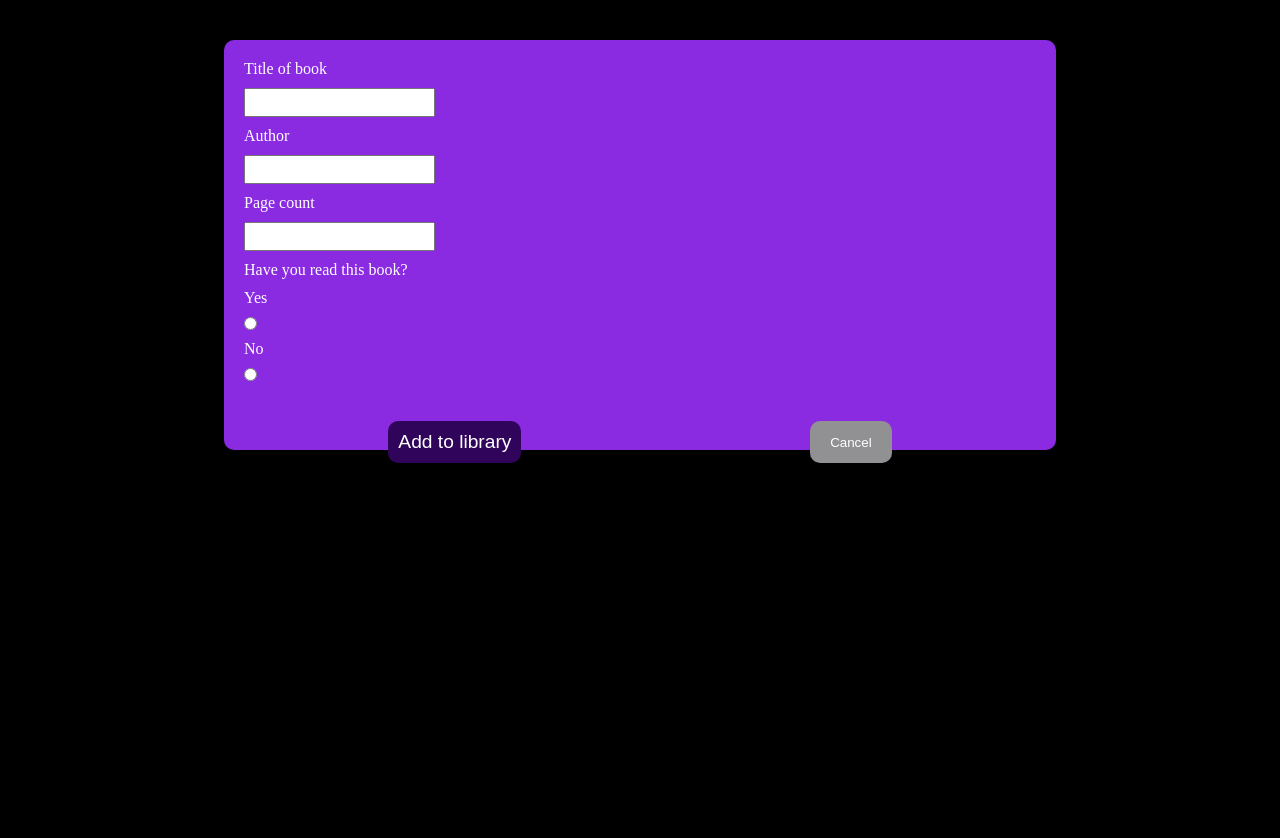
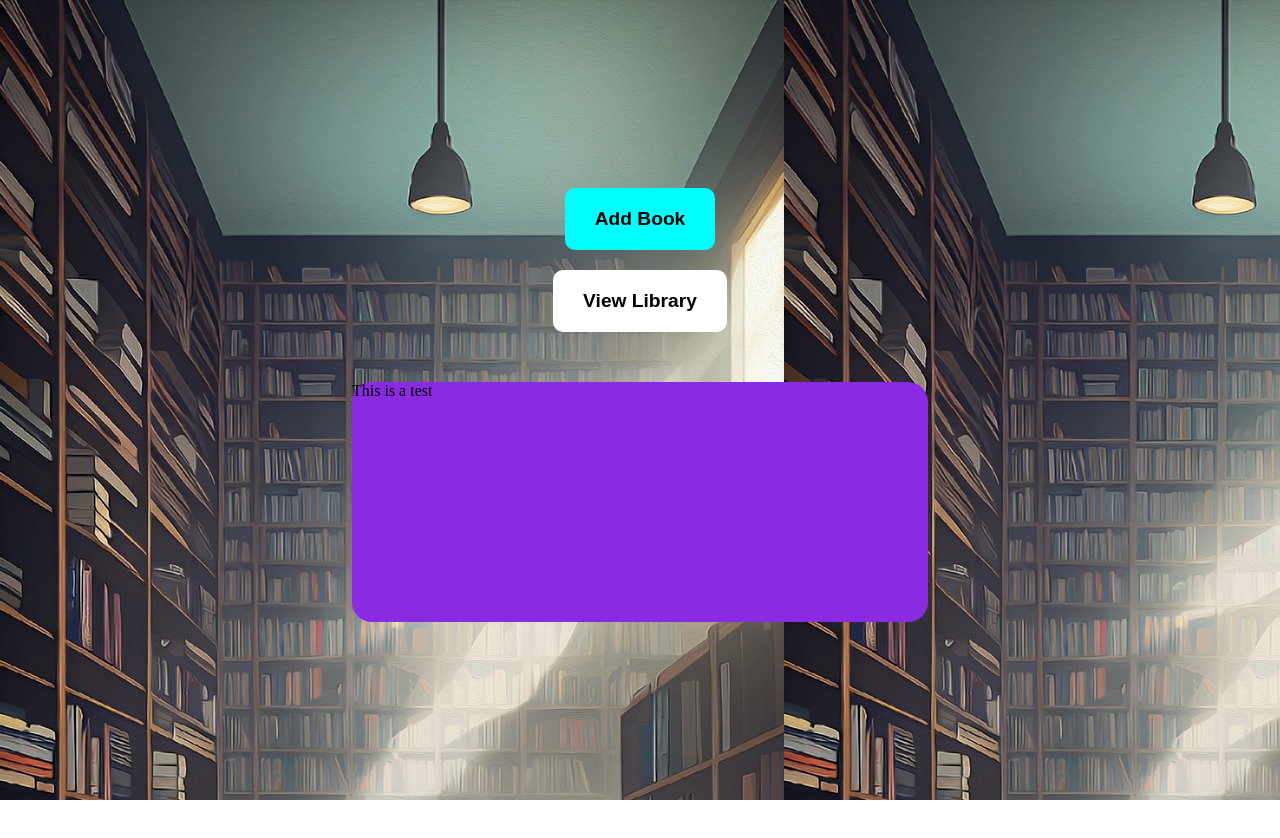
Before and after one commit to highgateshay313/Book_App, a plain HTML site: page index.html in a window 1280 px wide. After the commit the page ends 800 px from the top, so only its background shows below. Drawn offline with Linux system fonts and the light colour scheme.

Commit message:
Saving a copy

```diff
--- a/index.html
+++ b/index.html
@@ -7,6 +7,14 @@
     <title>Document</title>
 </head>
 <body>
+    <div class="bookBtn">
+        <button class="addbook">Add Book</button>
+        <a href="library.html">
+        <button class="library">View Library</button>
+    </a>
+    <div class="inputData"></div>
+    </div>
+
     <section class="book-form">
    <form action="">
     <label for="title">Title of book</label>
@@ -21,12 +29,12 @@
     <label for="notread">No</label>
     <input id="notread" type="radio">
     <div class="cancelBtn">
-        <button class="add">Add to library</button>
+        <button class="show-Books">Add to library</button>
         <button class="cancel">Cancel</button>
     </div>
   </form>
+    </section>
 
-    </section>
 
 
     <script src="shay.js"></script>
--- a/shay.js
+++ b/shay.js
@@ -1,14 +1,73 @@
+
+const form = document.querySelector(".bookBtn");
+const books = document.querySelector(".addbook")
+const cancel = document.querySelector(".cancel");
+const viewLibrary = document.querySelector(".library");
+const inputValue = document.querySelector(".inputData");
+const inputText = document.getElementById("title");
+const displayBook = document.querySelector(".show-Books");
+const show = document.querySelector(".book-form");
+let para = document.createElement("p")
+
+
+
+
 
 
 const myLibrary = [];
 
 
-function Book(title, pages) {
+function Book(title, author, pages) {
     this.title = title;
-    this.pages = pages
+    this.author = author;
+    this.pages = pages;
 }
 
 
 function addToLibrary() {
 
 }
+
+function showForm() {
+    para.textContent = "this is a test"
+    inputValue.appendChild(para)
+    inputValue.textContent = para.innerText
+
+}
+
+function cancelForm() {
+    show.style.display = "none"
+    form.style.display = "block"
+}
+
+displayBook.addEventListener("click", (e) => {
+  inputValue.textContent = "test"
+
+})
+
+
+
+
+
+
+
+
+
+
+books.addEventListener("click", showForm)
+cancel.addEventListener("click", cancelForm)
+
+
+let a, b, rest;
+[a, b] = [5, 10];
+
+
+[a, b, ...rest] = [5, 10, 3, "This is a test", 25];
+
+function displayIt() {
+    let seeIt = rest[1];
+    inputValue.textContent = seeIt;
+
+}
+
+displayIt()
--- a/styles.css
+++ b/styles.css
@@ -7,13 +7,14 @@
 body {
     width: 100vw;
     height: 100vh;
-    background-color: black;
+    background: url(images/ai-generated-7847758_1280.jpg);
 }
 
 
 .book-form {
-    width: 65%;
+    width: 50%;
     height: 50%;
+    display: none;
     background-color: blueviolet;
     padding-top: 10px;
     margin: 40px auto;
@@ -52,7 +53,7 @@ p {
     padding: 20px;
 }
 
-.add {
+.show-Books {
     border: none;
     border-radius: 10px;
     background-color: rgb(49, 4, 91);
@@ -68,3 +69,46 @@ p {
     color: white;
     padding: 0 20px;
 }
+
+.bookBtn {
+    display: flex;
+    height: 100%;
+    justify-content: center;
+    align-items: center;
+    flex-direction: column;
+}
+
+.bookBtn .addbook {
+    padding: 20px 30px;
+    font-size: 1.2rem;
+    font-weight: 900;
+    background-color: aqua;
+    border: none;
+    border-radius: 10px;
+    margin: 10px 0;
+}
+
+.library {
+    background-color: rgb(255, 255, 255);
+    padding: 20px 30px;
+    font-size: 1.2rem;
+    font-weight: 900;
+    border: none;
+    border-radius: 10px;
+    margin: 10px 0;
+}
+
+.inputData {
+    display: flex;
+    flex-direction: column;
+    width: 45%;
+    height: 30%;
+    background-color: blueviolet;
+    margin-top: 40px;
+    border-radius: 20px;
+}
+
+.inputData p {
+    width: 100%;
+    padding: 20px;
+}
```
Also changed, not shown: library.html (added, +12 -0 lines), images/ai-generated-7847758_1280.jpg (added), library.css (added).
